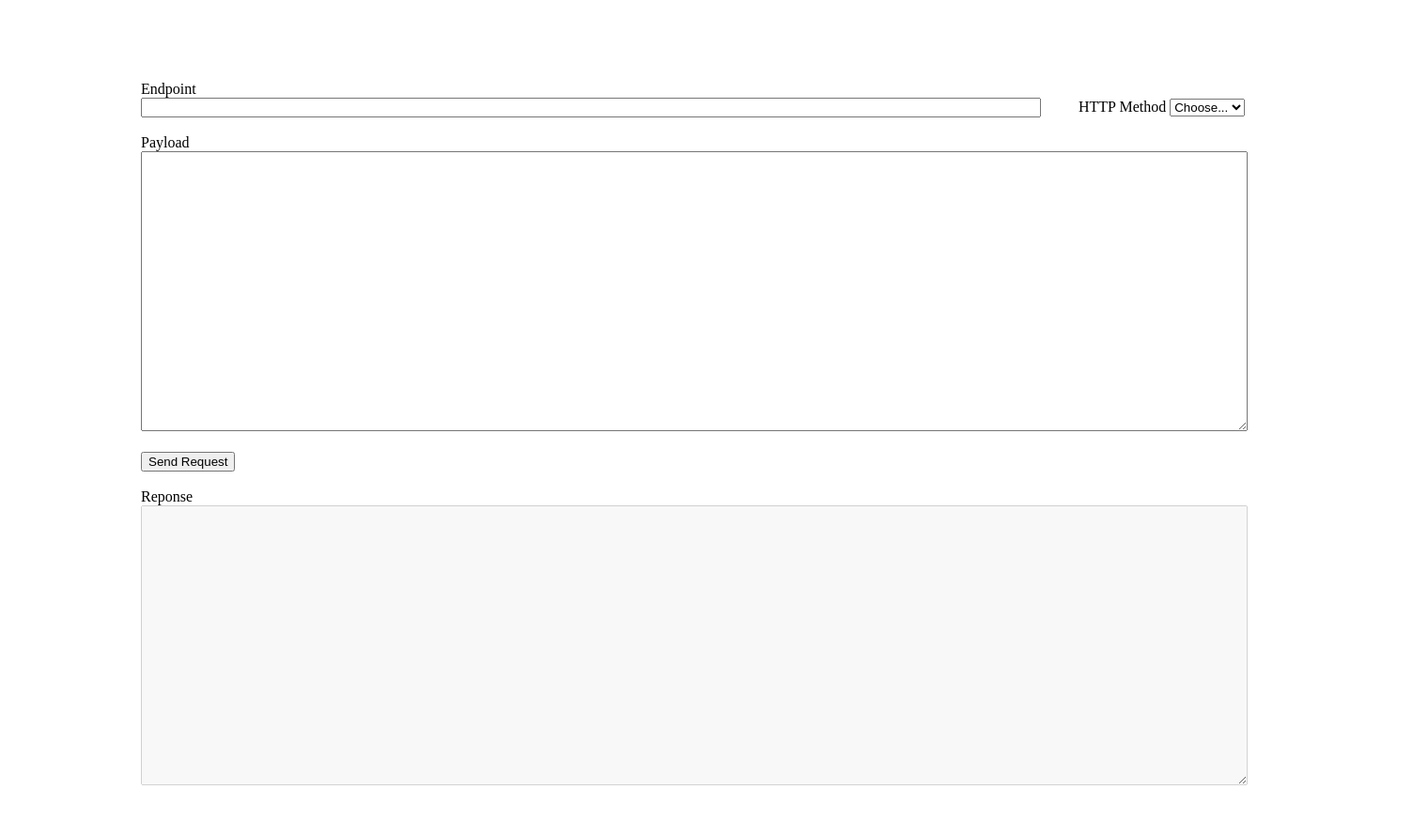
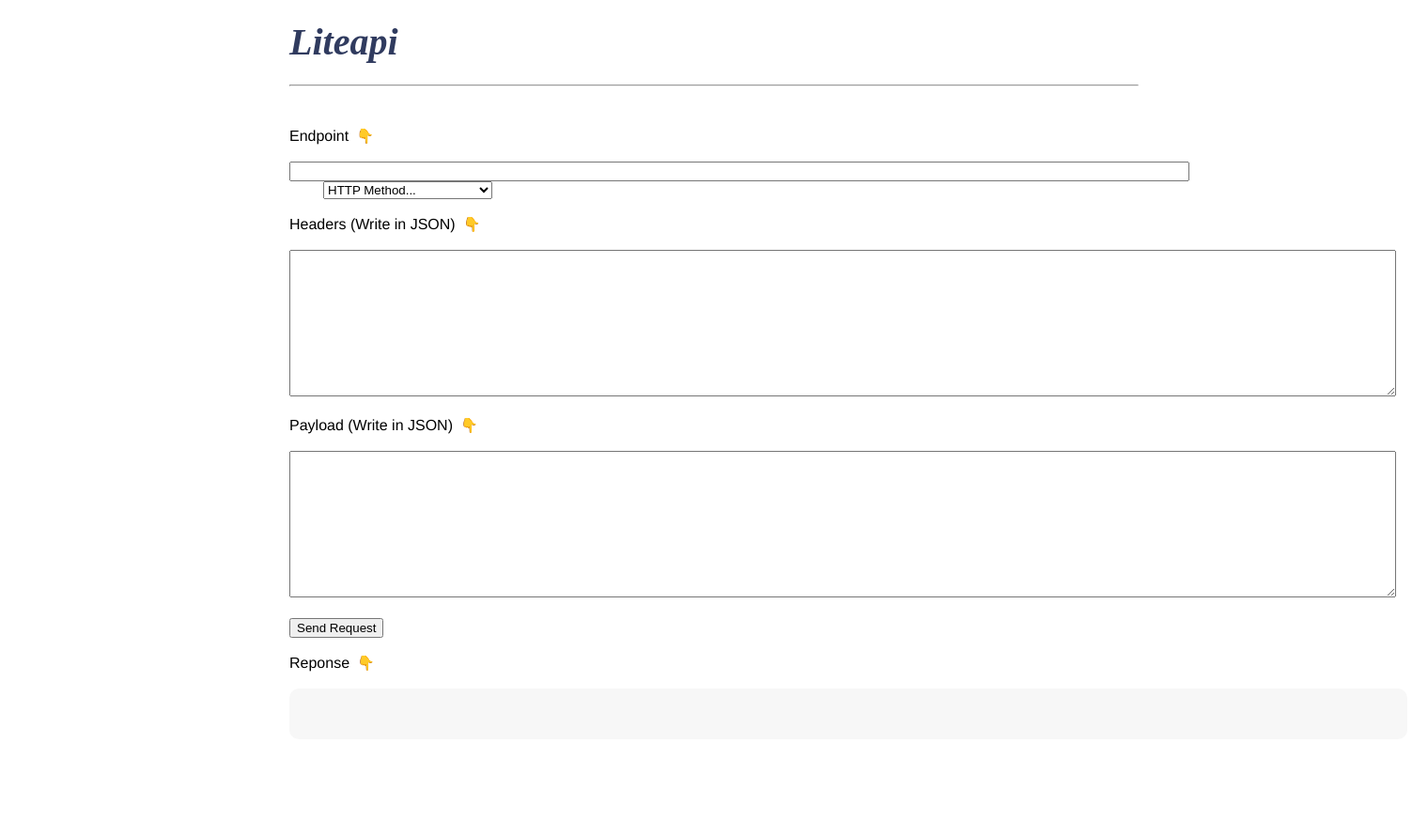
Before and after one commit to shayansaha85/light_api_tester, a Flask app: page / in a window 1520 px wide. Shown: the whole page at 94% size. After the commit the page ends 715 px from the top, so only its background shows below. Run offline with Flask 2, Linux system fonts and the light colour scheme.

Commit message:
modified frontend & changed response

```diff
--- a/app.py
+++ b/app.py
@@ -7,47 +7,51 @@ app = Flask(__name__)
 data = {
     "endpoint" : "",
     "http_method" : "",
-    "payload" : {}
+    "payload" : {},
+    "headers" : {}
 }
-
 
 def get_call(data):
     endpoint = data["endpoint"]
-    response = requests.get(endpoint)
+    headers = data["headers"]
+    response = requests.get(endpoint, headers=headers)
     return [response.status_code, response.text,]
 
 def post_call(data):
     endpoint = data["endpoint"]
     payload = data["payload"]
-    response = requests.post(f'{endpoint} / post', data = payload)
+    headers = data["headers"]
+    response = requests.post(f'{endpoint} / post', data = payload, headers=headers)
     return [response.status_code, response.text]
 
 
 @app.route("/", methods=["GET", "POST"])
 def p():
     response = ""
+    response_code = ""
     if request.method == "POST":
         data["endpoint"] = str(request.form.get("endpoint"))
         data["http_method"] = str(request.form.get("http_method"))
         data["payload"] = str(request.form.get("payload"))
+        data["payload"] = str(request.form.get("headers"))
 
         print(data["payload"])
         if data["http_method"].lower() == "get":
             output = get_call(data)
-            response += "Response code : " + str(output[0]) + "\n"
+            response_code += "Response code : " + str(output[0]) + "\n"
             response += str(output[1]) + "\n"
             print(response)
 
         elif data["http_method"].lower() == "post":
             output = post_call(data)
-            response += "Response code : " + str(output[0]) + "\n"
+            response_code += "Response code : " + str(output[0]) + "\n"
             response += str(output[1]) + "\n"
             print(response)
 
         else:
             response = ""
 
-    return render_template("index.html", response=response)
+    return render_template("index.html", response=response, response_code=response_code)
 
 
 
--- a/templates/index.html
+++ b/templates/index.html
@@ -4,44 +4,97 @@
     <meta charset="UTF-8">
     <meta http-equiv="X-UA-Compatible" content="IE=edge">
     <meta name="viewport" content="width=device-width, initial-scale=1.0">
-    <title>Getapi</title>
+    <title>LiteAPI</title>
     <style>
         .maincontainer, body {
-            margin: 50px;
-            padding-left: 100px;
+            padding-right : 300px;
+            padding-left : 300px;
         }
+
+        h1 {
+            font-family: Arial, Helvetica, sans-serif
+        }
+
+        #response_text {
+            font-family: monospace;
+            font-size: 14px;
+        }
+
+        .response {
+            background-color: rgb(247, 247, 247);
+            border-width: 10px;
+            padding: 20px;
+            width: 1150px;
+            border-radius: 10px;
+        }
+
+        label {
+            font-family: Helvetica;
+        }
+
+        #liteapi_heading {
+            color: rgb(48, 59, 95);
+
+        }
+
+        i {
+            font-family: 'Times New Roman', Times, serif;
+            font-size: 40px;
+        }
+
+        span{
+           font-size: 15px;
+        }
+
     </style>
 </head>
 <body>
+    <h1 id="liteapi_heading"><i>Liteapi</i></h1>
+    <hr>
     <br><br>
     <div class="maincontaner">
 
         <form action="" method="post">
-            <label for="endpoint">Endpoint</label><br>
-            <input type="url" name="endpoint" id="endpoint" required style="width: 950px">
+            <label for="endpoint">Endpoint</label>&nbsp;&nbsp;<span>&#128071;</span><br><br>
 
-            &nbsp;&nbsp;&nbsp;&nbsp;&nbsp;&nbsp;&nbsp;&nbsp;&nbsp;<label for="http_method">HTTP Method</label>
-            <select name="http_method" id="http_method">
-                <option value="" selected>Choose...</option>
+            <input type="url" name="endpoint" id="endpoint" required style="width: 950px" required>
+            <!-- &nbsp;&nbsp;&nbsp;&nbsp;&nbsp;&nbsp;&nbsp;&nbsp;&nbsp;<label for="http_method">HTTP Method</label> -->
+            &nbsp;&nbsp;&nbsp;&nbsp;&nbsp;&nbsp;&nbsp;&nbsp;&nbsp;<select name="http_method" id="http_method" style="width: 180px;" required>
+                <option value="" selected id="selected_option">HTTP Method...</option>
                 <option value="get">GET</option>
                 <option value="post">POST</option>
             </select>
             <br><br>
-            <label for="payload">Payload</label><br>
-            <textarea name="payload" id="payload" cols="30" rows="10" style="width: 1172px; height: 292px;" >
+            <label for="headers">Headers (Write in JSON)</label>&nbsp;&nbsp;<span>&#128071;</span><br><br>
+
+            <textarea name="headers" id="headers" cols="30" rows="10" style="width: 1172px; height: 150px;" >
+            </textarea>
+            <br><br>
+            <label for="payload">Payload (Write in JSON)</label>&nbsp;&nbsp;<span>&#128071;</span><br><br>
+
+            <textarea name="payload" id="payload" cols="30" rows="10" style="width: 1172px; height: 150px;" >
             </textarea>
             <br><br>
                 <button type="submit">Send Request</button>
             <br><br>
         </form>
 
-        <label for="reponse">Reponse</label><br>
-        <textarea name="response" id="response" cols="30" rows="10" style="width: 1172px; height: 292px;" disabled>
+        <label for="reponse">Reponse</label>&nbsp;&nbsp;<span>&#128071;</span><br><br>
+        <!-- <textarea name="response" id="response" cols="30" rows="10" style="width: 1172px; height: 200px;" disabled>
         {% if response|length != 0 %}
         {{ response }}
         {% endif %}
-        </textarea>
+        </textarea> -->
 
+        <div class="response">
+            <p id="response_text">
+            {% if response|length != 0 %}
+            <strong>{{ response_code }}</strong>
+            <br><br>
+            {{ response }}
+            {% endif %}
+            </p>
+        </div>
     </div>
 </body>
 </html>
```
